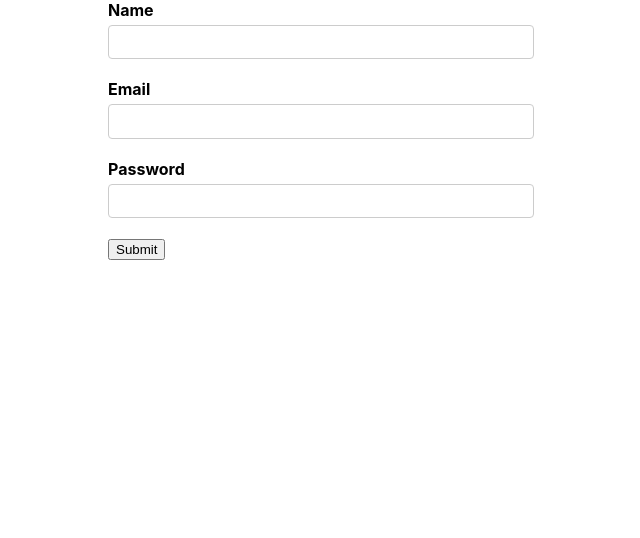
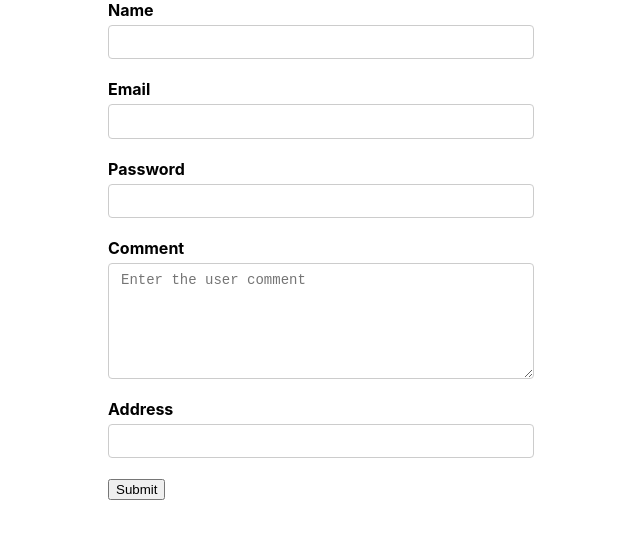
Before and after one commit to naveenkarthika/heroku-react-app, a React (Create React App) app: page / in a window 1280 px wide. Shown: the top 538 px of the page, without its empty margins (319-959 px from the left). Built offline with nearby package versions, Linux system fonts and the light colour scheme.

Commit message:
Error msg changes

```diff
--- a/src/App.css
+++ b/src/App.css
@@ -12,7 +12,8 @@
 
 input[type="text"],
 input[type="email"],
-input[type="password"] {
+input[type="password"],
+textarea {
   display: block;
   width: 400px;
   padding: 6px 12px;
--- a/src/formik/components/LoginForm.js
+++ b/src/formik/components/LoginForm.js
@@ -1,12 +1,15 @@
 import React from 'react';
 import { Formik, Form, Field, ErrorMessage } from 'formik';
 import * as Yup from 'yup';
+import TextError from './TextError'
 
 function LoginForm() {
     const initialValues = {
         name: '',
         email: '',
         password: '',
+        comment: '',
+        address: ''
       }
 
     const onSubmit = (values) => {
@@ -16,7 +19,8 @@
     const validationSchema = Yup.object({
         name: Yup.string().required('Required!'),
         email: Yup.string().email('Invalid Email').required('Required!'),
-        password: Yup.string().required('Required!')
+        password: Yup.string().required('Required!'),
+        address: Yup.string().required('Required!')
     })
 
   return (
@@ -28,7 +32,7 @@
                     type="text"
                     name="name"
                     id="name" />
-                <ErrorMessage name="name"/>
+                <ErrorMessage name="name" component={TextError}/>
             </div>
             <div className="formControl">
                 <label htmlFor="email">Email</label>
@@ -36,7 +40,9 @@
                     type="email"
                     name="email"
                     id="email" />
-                <ErrorMessage name="email"/>
+                <ErrorMessage name="email">
+                    {(errorMsg) => <div className="errors">{errorMsg}</div>}
+                </ErrorMessage>
             </div>
             <div className="formControl">
                 <label htmlFor="password">Password</label>
@@ -44,7 +50,30 @@
                     type="password"
                     name="password"
                     id="password" />
-                <ErrorMessage name="password"/>
+                <ErrorMessage name="password" component={TextError} />
+            </div>
+            <div className="formControl">
+                <label htmlFor="comment">Comment</label>
+                <Field
+                    as="textarea"
+                    name="comment"
+                    placeholder="Enter the user comment"
+                    rows="5"
+                    id="comment" />
+            </div>
+            <div className="formControl">
+                <label htmlFor="address">Address</label>
+                <Field name="address" id="address" >
+                    {(props) => {
+                        const { field, form, meta } = props;
+                        return (
+                            <div>
+                                <input type="text" id="address" {...field} />
+                                {meta.touched && meta.error ? <div className="errors">{meta.error}</div> : null}
+                            </div>
+                        )
+                    }}
+                </Field>
             </div>
             <button type="submit">Submit</button>
         </Form>
--- /dev/null
+++ b/src/formik/components/TextError.js
@@ -0,0 +1,9 @@
+import React from 'react'
+
+function TextError(props) {
+  return (
+    <div className='errors'>{props.children}</div>
+  )
+}
+
+export default TextError;
```
